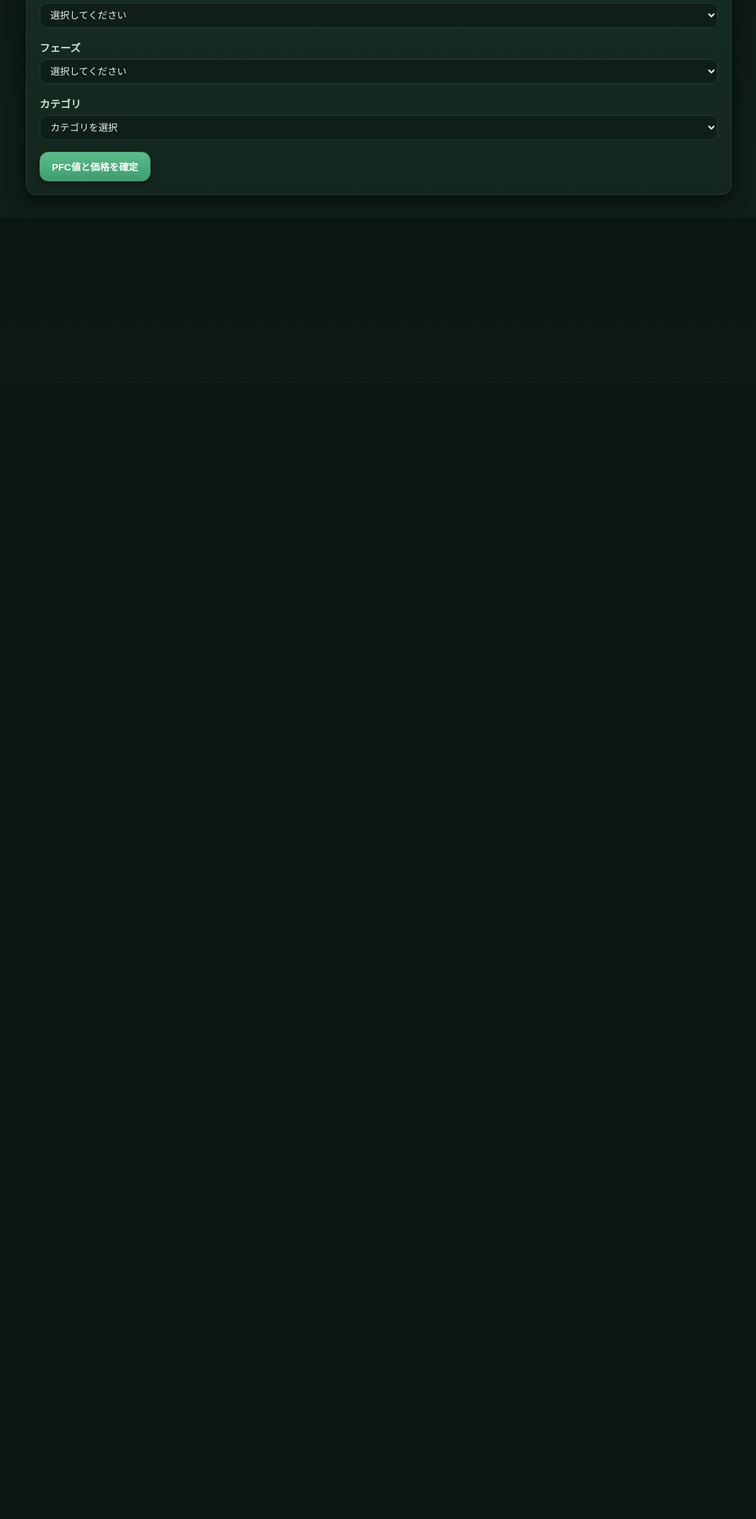
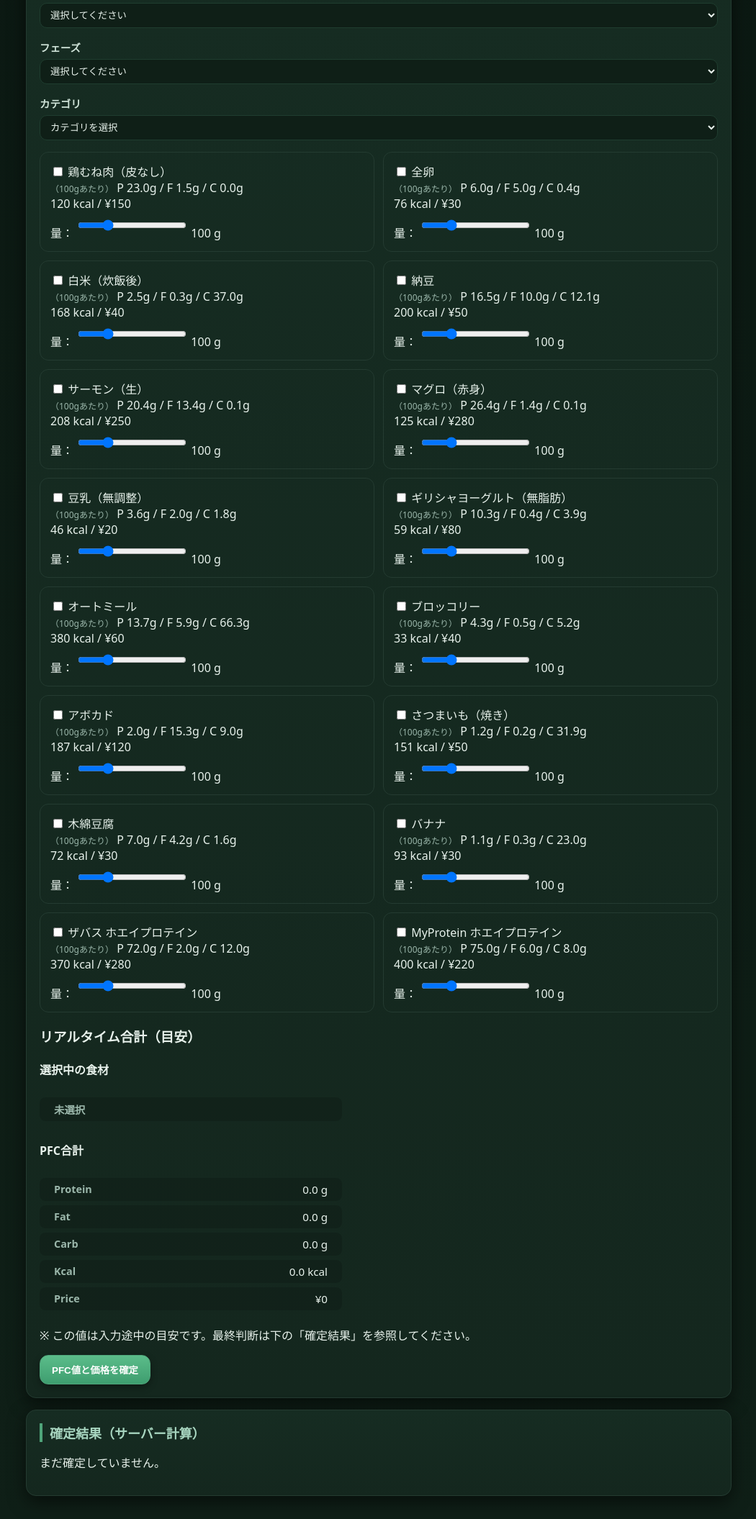
Before and after one commit to ramiy-lab/flask-trainer-budget, a Flask app: page / in a window 1280 px wide. Shown: the part 268-2379 px from the top of the page at 72% size, without its empty margins (114-1164 px from the left). Before the commit the page ends 539 px from the top, so only its background shows below. Run offline with Flask 3, Linux system fonts and the light colour scheme; lists and menus that the app fills with data are empty.

Commit message:
Revert "Fix food list visibility before categoly selection"
This reverts commit 43a43374bcdfdcb3b401ee0474e134600795eb79.

```diff
--- a/static/css/style.css
+++ b/static/css/style.css
@@ -179,13 +179,9 @@ select:focus {
 ========================= */
 
 .food-grid {
-  display: none;
+  display: grid;
   grid-template-columns: 1fr;
   gap: 12px;
-}
-
-.food-grid.is-visible {
-  display: grid;
 }
 
 @media (min-width: 780px) {
--- a/static/js/meal.js
+++ b/static/js/meal.js
@@ -27,11 +27,7 @@
   }
 
   function sumSelected(foodMap, ids) {
-    let protein = 0,
-      fat = 0,
-      carb = 0,
-      kcal = 0,
-      price = 0;
+    let protein = 0, fat = 0, carb = 0, kcal = 0, price = 0;
 
     for (const id of ids) {
       const food = foodMap.get(id);
@@ -53,6 +49,7 @@
     return { protein, fat, carb, kcal, price };
   }
 
+  // ★ リアルタイム用：選択中の食材テーブル描画（修正版）
   function renderSelected(foodMap, ids) {
     const tbody = document.getElementById("realtime-items-body");
     if (!tbody) return;
@@ -93,13 +90,11 @@
   }
 
   // =========================
-  // カテゴリ機能（修正版）
+  // カテゴリ機能
   // =========================
   function setupCategorySelect(foods) {
     const select = document.getElementById("category-select");
-    const grid = document.getElementById("food-grid");
-
-    if (!select || !grid) return;
+    if (!select) return;
 
     const categories = Array.from(new Set(foods.map((f) => f.category)));
 
@@ -110,23 +105,14 @@
       select.appendChild(option);
     }
 
-    // ★ 初期状態：カテゴリ未選択なので食材は非表示
-  grid.classList.remove("is-visible");
-
     select.addEventListener("change", () => {
       const selected = select.value;
       const items = document.querySelectorAll(".food-item");
 
-      if (!selected) {
-        grid.classList.remove("is-visible");
-        return;
-      }
-
-      grid.classList.add("is-visible");
-
       items.forEach((item) => {
+        const itemCategory = item.dataset.category;
         item.style.display =
-          item.dataset.category === selected ? "" : "none";
+          !selected || itemCategory === selected ? "" : "none";
       });
     });
   }
--- a/templates/meal_form.html
+++ b/templates/meal_form.html
@@ -8,6 +8,7 @@
 
   <form method="post" id="meal-form" class="form" action="#result-anchor">
 
+    <!-- 食事タイミング -->
     <div class="form-row">
       <label for="timing-select">食事タイミング</label>
       <select id="timing-select" name="timing" required>
@@ -18,6 +19,7 @@
       </select>
     </div>
 
+    <!-- フェーズ -->
     <div class="form-row">
       <label for="phase-select">フェーズ</label>
       <select id="phase-select" name="phase" required>
@@ -27,6 +29,7 @@
       </select>
     </div>
 
+    <!-- カテゴリ選択 -->
     <div class="form-row">
       <label for="category-select">カテゴリ</label>
       <select id="category-select" class="category-select">
@@ -34,6 +37,7 @@
       </select>
     </div>
 
+    <!-- 食材一覧 -->
     <div class="food-grid" id="food-grid">
       {% for food in foods %}
         {% set grams = amounts[food.id] if amounts and food.id in amounts else 100 %}
@@ -89,8 +93,128 @@
       {% endfor %}
     </div>
 
+    <!-- リアルタイム集計 -->
+    <div class="summary card-inner">
+      <h3 class="summary-title">リアルタイム合計（目安）</h3>
+
+      <!-- リアルタイム：選択中の食材 -->
+      <div class="result-section">
+        <h4 class="summary-subtitle">選択中の食材</h4>
+        <table class="result-summary-table">
+          <tbody id="realtime-items-body">
+            <!-- JSで動的に挿入 -->
+          </tbody>
+        </table>
+      </div>
+
+      <!-- リアルタイム：PFC -->
+      <div class="result-section">
+        <h4 class="summary-subtitle">PFC合計</h4>
+        <table class="result-summary-table">
+          <tbody>
+            <tr><th>Protein</th><td><span id="sum-protein">0.0</span> g</td></tr>
+            <tr><th>Fat</th><td><span id="sum-fat">0.0</span> g</td></tr>
+            <tr><th>Carb</th><td><span id="sum-carb">0.0</span> g</td></tr>
+            <tr><th>Kcal</th><td><span id="sum-kcal">0.0</span> kcal</td></tr>
+            <tr><th>Price</th><td>¥<span id="sum-price">0</span></td></tr>
+          </tbody>
+        </table>
+      </div>
+
+      <p class="muted">
+        ※ この値は入力途中の目安です。最終判断は下の「確定結果」を参照してください。
+      </p>
+    </div>
+
     <button type="submit" class="btn">PFC値と価格を確定</button>
   </form>
+</section>
+
+<a id="result-anchor"></a>
+
+<section class="card">
+  <h2 class="card-title">確定結果（サーバー計算）</h2>
+
+  {% if result and result.recommendation %}
+
+    <!-- 確定：選択食材 -->
+    <div class="result-section">
+      <h3 class="summary-title">選択した食材</h3>
+      <table class="result-summary-table">
+        <tbody>
+          {% for item in result["items"] %}
+            <tr>
+              <th>{{ item.food.name }}</th>
+              <td class="muted">{{ item.grams }} g</td>
+            </tr>
+          {% endfor %}
+        </tbody>
+      </table>
+    </div>
+
+    <!-- 確定：実測PFC -->
+    <div class="result-section">
+      <h3 class="summary-title">実測PFC</h3>
+      <table class="result-summary-table">
+        <tbody>
+          <tr><th>Protein</th><td>{{ "%.1f"|format(result.protein_g) }} g</td></tr>
+          <tr><th>Fat</th><td>{{ "%.1f"|format(result.fat_g) }} g</td></tr>
+          <tr><th>Carb</th><td>{{ "%.1f"|format(result.carb_g) }} g</td></tr>
+          <tr><th>Kcal</th><td>{{ "%.1f"|format(result.kcal) }} kcal</td></tr>
+          <tr><th>Price</th><td>¥{{ result.price }}</td></tr>
+        </tbody>
+      </table>
+    </div>
+
+    <!-- 推奨との差分 -->
+    <div class="result-section">
+      <h3 class="summary-title">評価（推奨との比較）</h3>
+
+      <table class="result-table">
+        <thead>
+          <tr>
+            <th>項目</th>
+            <th>推奨</th>
+            <th>差分</th>
+            <th>判定</th>
+          </tr>
+        </thead>
+        <tbody>
+          {% for key, label in {
+            "protein_g": "Protein",
+            "fat_g": "Fat",
+            "carb_g": "Carb"
+          }.items() %}
+            {% set status = result.recommendation.status[key] %}
+            <tr>
+              <td>{{ label }}</td>
+              <td>{{ "%.1f"|format(result.recommendation.target[key]) }} g</td>
+              <td>
+                {% if result.recommendation.diff[key] >= 0 %}
+                  +{{ "%.1f"|format(result.recommendation.diff[key]) }}
+                {% else %}
+                  {{ "%.1f"|format(result.recommendation.diff[key]) }}
+                {% endif %}
+                g
+              </td>
+              <td class="status-cell status-{{ status }}">
+                {% if status == "ok" %}適正{% endif %}
+                {% if status == "low" %}不足{% endif %}
+                {% if status == "high" %}多め{% endif %}
+              </td>
+            </tr>
+          {% endfor %}
+        </tbody>
+      </table>
+
+      <p class="muted">
+        ※ 推奨値は「フェーズ × 食事タイミングの目標カロリー」から算出されています。
+      </p>
+    </div>
+
+  {% else %}
+    <p class="muted">まだ確定していません。</p>
+  {% endif %}
 </section>
 
 <script id="foods-json" type="application/json">
```
